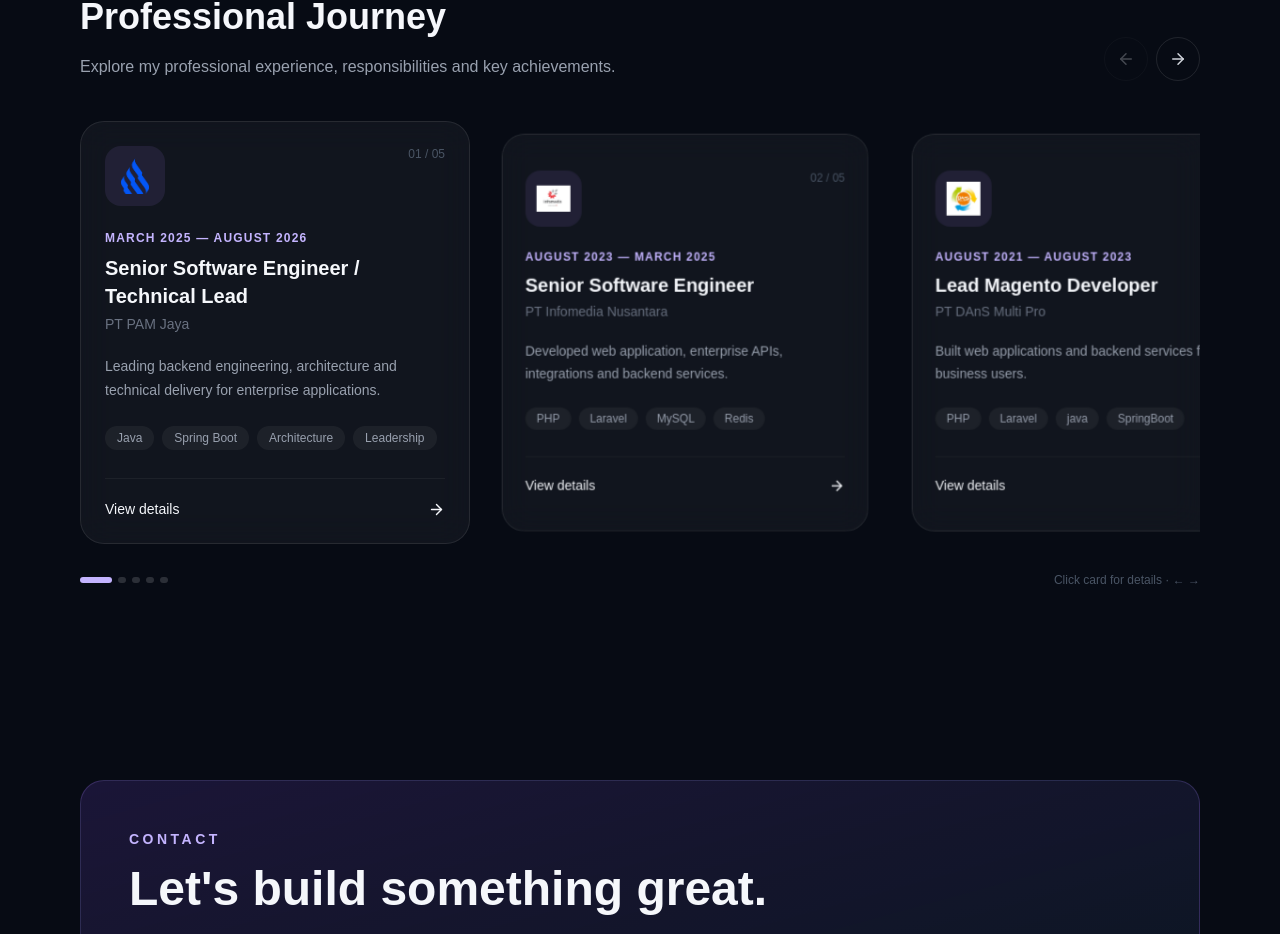
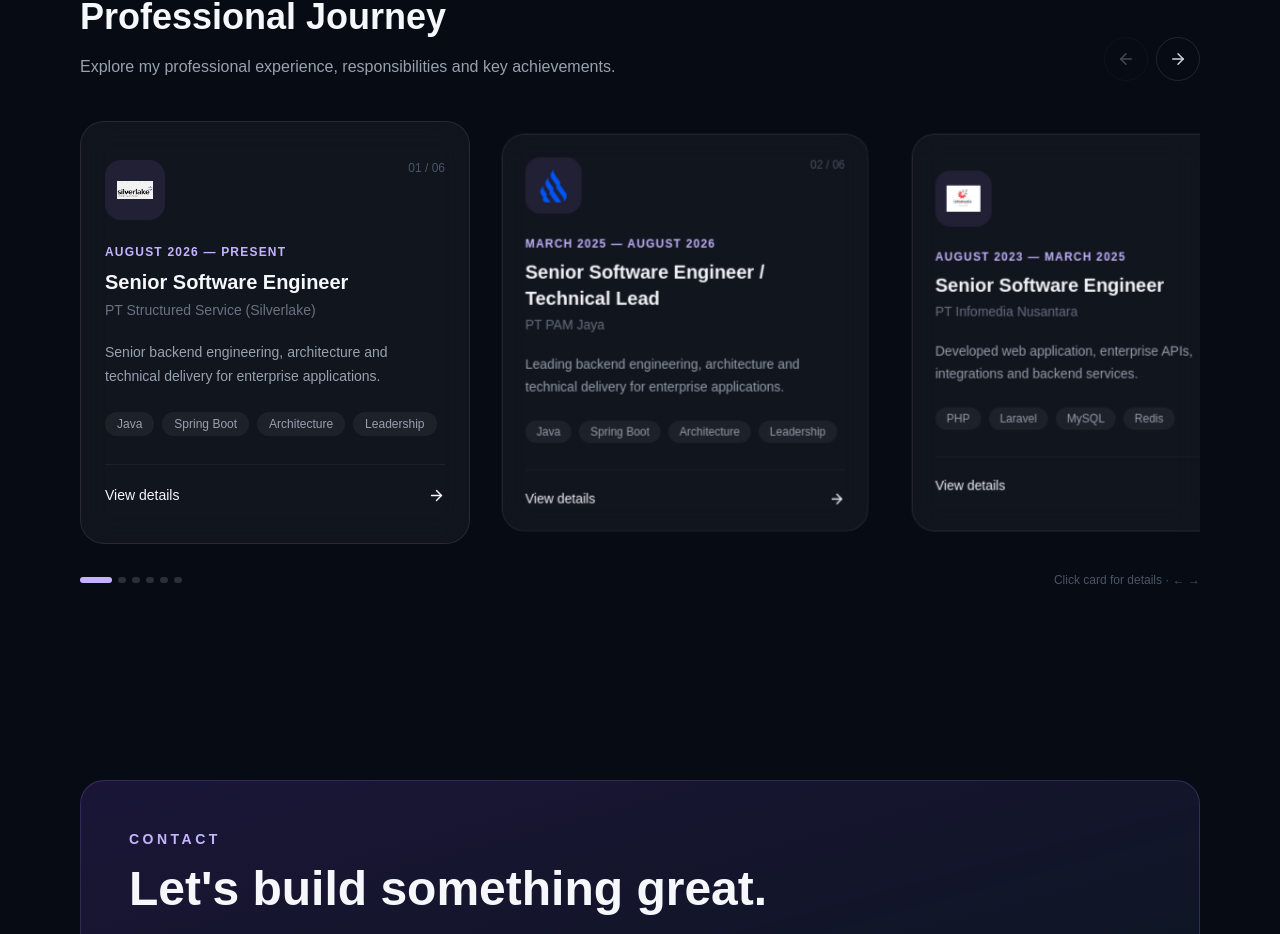
Before and after one commit to hasbi001/portofolio, a Next.js app: page / in a window 1280 px wide. Shown: the part 3408-4342 px from the top of the page. Built offline with nearby package versions, Linux system fonts and the light colour scheme.

Commit message:
update pengalaman kerja

```diff
--- a/app/page.jsx
+++ b/app/page.jsx
@@ -163,52 +163,52 @@ const projects = [
 ];
 
 const experiences = [
-  // {
-  //   id: "exp-1",
+  {
+    id: "exp-1",
 
-  //   icon: "/images/icon-silverlake.png",
+    icon: "/images/icon-silverlake.png",
 
-  //   period: "August 2026 — Present",
+    period: "August 2026 — Present",
 
-  //   title:
-  //     "Senior Software Engineer",
+    title:
+      "Senior Software Engineer",
 
-  //   company:
-  //     "PT Structured Service (Silverlake)",
+    company:
+      "PT Structured Service (Silverlake)",
 
-  //   summary:
-  //     "Leading backend engineering, architecture and technical delivery for enterprise applications.",
+    summary:
+      "Senior backend engineering, architecture and technical delivery for enterprise applications.",
 
-  //   description:
-  //     "Responsible for technical direction, Frontend development, backend architecture, development standards and delivery of scalable enterprise software.",
+    description:
+      "Responsible for technical direction, Frontend development, backend architecture, development standards and delivery of scalable enterprise software.",
 
-  //   tags: [
-  //     "Java",
-  //     "Spring Boot",
-  //     "Architecture",
-  //     "Leadership",
-  //     "Microservices",
-  //     "RabbitMQ/Kafka",
-  //     "Elastic Search",
-  //     "React.js",
-  //     "Project management",
-  //     "Redis",
-  //     "Git"
-  //   ],
+    tags: [
+      "Java",
+      "Spring Boot",
+      "Architecture",
+      "Leadership",
+      "Microservices",
+      "RabbitMQ/Kafka",
+      "Elastic Search",
+      "React.js",
+      "Project management",
+      "Redis",
+      "Git"
+    ],
 
-  //   responsibilities: [
-  //     "1. Led 5 developers across backend and frontend development",
-  //     "2. Reduced Oracle query execution time by 30% through indexing strategy and SQL optimization",
-  //     "3. Built interactive dashboards for transaction monitoring and reporting",
-  //     "4. Presented technicalsolutions and project progressto stakeholders and clients",
-  //     "5. Conducted thorough code reviews to identify potential areas for improvement, ultimately enhancing code quality across all projects handled by the team."
-  //   ],
+    responsibilities: [
+      "1. Led 5 developers across backend and frontend development",
+      "2. Reduced Oracle query execution time by 30% through indexing strategy and SQL optimization",
+      "3. Built interactive dashboards for transaction monitoring and reporting",
+      "4. Presented technicalsolutions and project progressto stakeholders and clients",
+      "5. Conducted thorough code reviews to identify potential areas for improvement, ultimately enhancing code quality across all projects handled by the team."
+    ],
 
-  //   achievements: [
-  //     "Improved maintainability through cleaner architecture.",
-  //     "Standardized development practices.",
-  //   ],
-  // },
+    achievements: [
+      "Improved maintainability through cleaner architecture.",
+      "Standardized development practices.",
+    ],
+  },
 
   {
     id: "exp-2",
```
